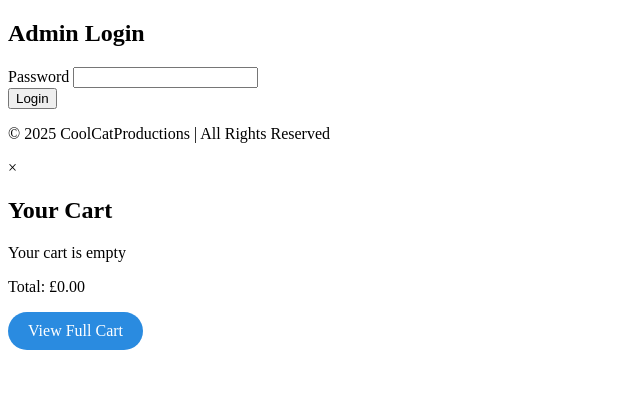
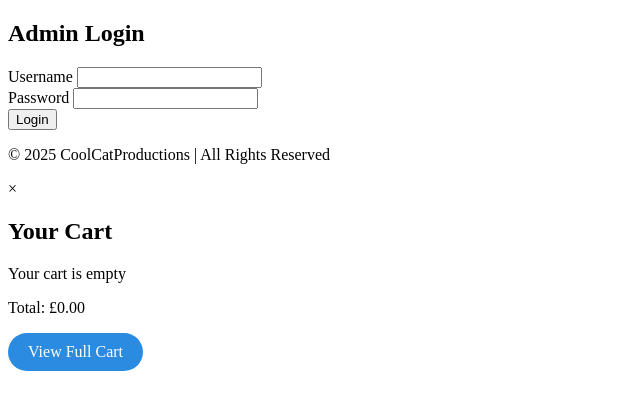
Before and after one commit to mariavarg/coolcatproductions, a Flask app: template templates/admin/login.html in a window 1280 px wide. Shown: the part 44-454 px from the top of the page, without its empty margins (0-640 px from the left). Run offline with Flask 3, Linux system fonts and the light colour scheme; the template is opened without the code that fills it, so the values that code supplies are empty; some libraries are stand-ins or nearby versions; some web fonts are replaced.

Commit message:
Update login.html

```diff
--- a/templates/admin/login.html
+++ b/templates/admin/login.html
@@ -5,6 +5,11 @@
     <h1>Admin Login</h1>
 
     <form method="POST">
+        <div class="form-group">
+            <label for="username">Username</label>
+            <input type="text" id="username" name="username" required>
+        </div>
+
         <div class="form-group">
             <label for="password">Password</label>
             <input type="password" id="password" name="password" required>
```
